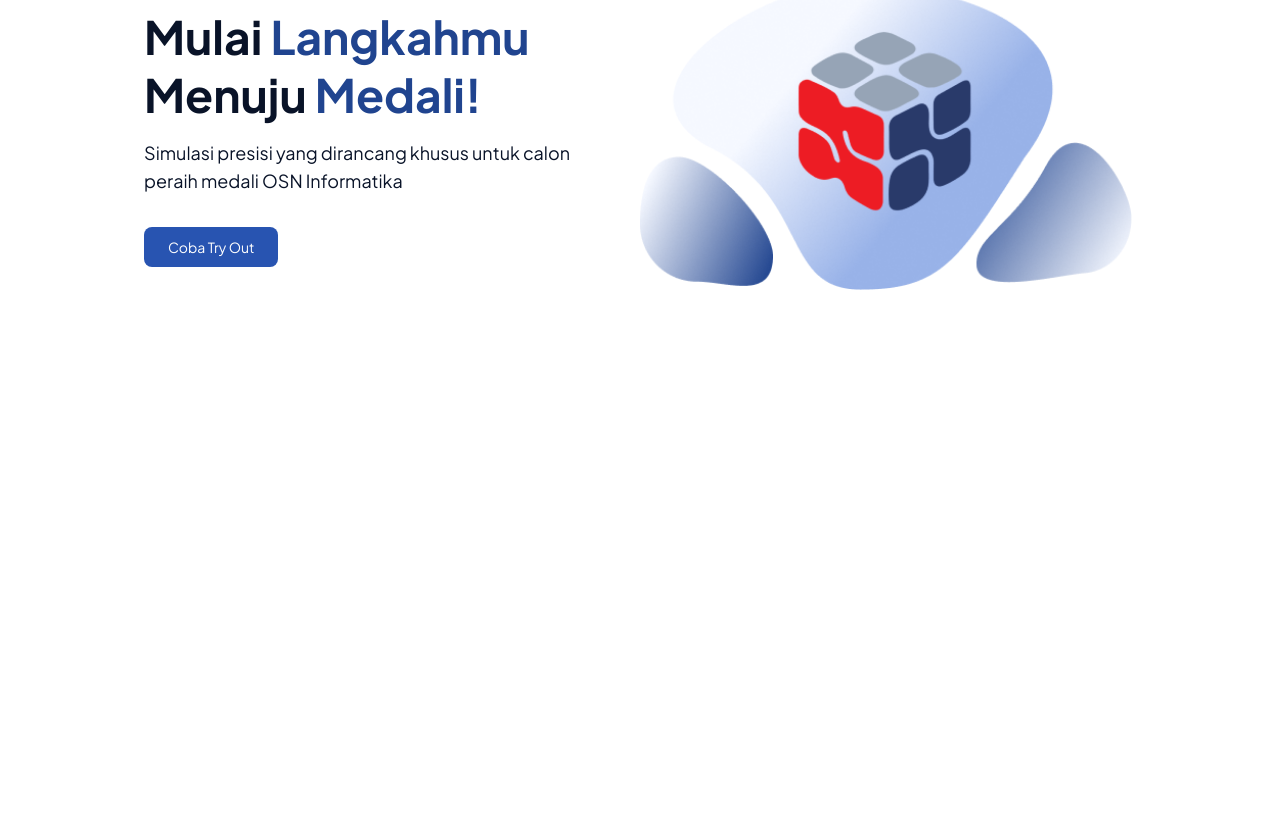
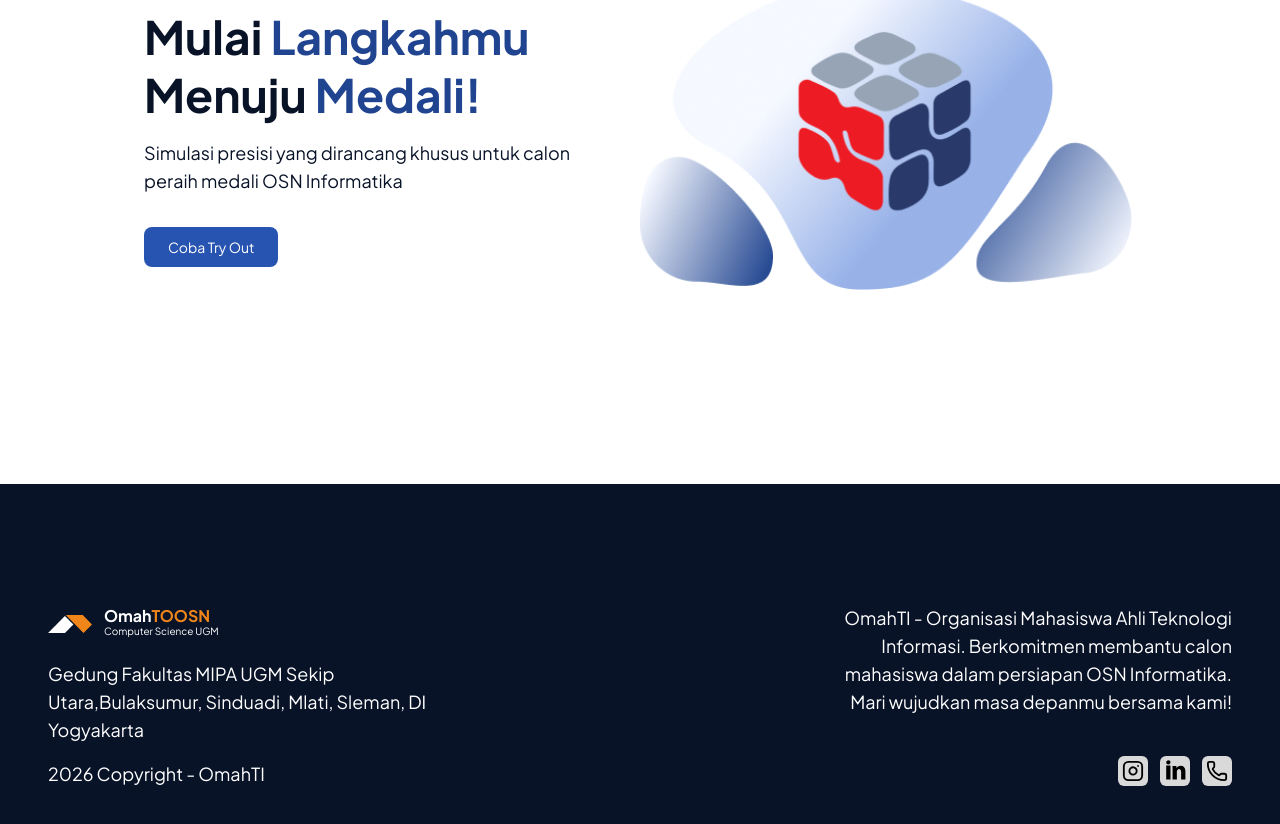
Before and after one commit to omah-ti/omahtoosn, a Next.js app: page / in a window 1280 px wide. Shown: the part 4249-5073 px from the top of the page. Before the commit the page ends 4733 px from the top, so only its background shows below. Built offline with nearby package versions, Linux system fonts and the light colour scheme.

Commit message:
feat(layout): add footer

```diff
--- a/src/app/(authenticated)/layout.tsx
+++ b/src/app/(authenticated)/layout.tsx
@@ -1,4 +1,5 @@
 import Navbar from "@/components/authenticated/navbar/navbar";
+import Footer from "@/components/ui/footer";
 
 export default function AuthenticatedLayout({
   children,
@@ -9,6 +10,7 @@ export default function AuthenticatedLayout({
     <>
       <Navbar />
       <div className="pt-16">{children}</div>
+      <Footer />
     </>
   );
 }
--- a/src/app/(unauthenticated)/layout.tsx
+++ b/src/app/(unauthenticated)/layout.tsx
@@ -1,4 +1,5 @@
 import LandingNavbar from "@/components/unauthenticated/navbar";
+import Footer from "@/components/ui/footer";
 
 export default function UnauthenticatedLayout({
   children,
@@ -9,6 +10,7 @@ export default function UnauthenticatedLayout({
     <>
       <LandingNavbar />
       {children}
+      <Footer />
     </>
   );
 }
--- /dev/null
+++ b/src/components/ui/footer.tsx
@@ -0,0 +1,38 @@
+import Link from "next/link"
+import Container from "./container"
+import Logo from "./logo"
+import Image from "next/image"
+import { Phone } from "lucide-react"
+
+const Footer = () => {
+  return (
+    <section className="bg-primary-1000 md:py-30 text-white text-[10px] md:text-lg pb-20 pt-11">
+      <Container>
+        <div className="flex justify-between md:items-stretch">
+          <div className="flex flex-col max-w-105 md:w-full w-[50%] justify-between space-y-4">
+            <Logo />
+            <p>Gedung Fakultas MIPA UGM Sekip Utara,Bulaksumur, Sinduadi, Mlati, Sleman, DI Yogyakarta</p>
+            <p>2026 Copyright - OmahTI</p>
+          </div>
+
+          <div className="flex flex-col max-w-105 items-end justify-end md:gap-10 w-[50%] h-full gap-3 pt-3 md:pt-0">
+            <p className="text-right w-full">OmahTI - Organisasi Mahasiswa Ahli Teknologi Informasi. Berkomitmen membantu calon mahasiswa dalam persiapan OSN Informatika. Mari wujudkan masa depanmu bersama kami!</p>
+            <div className="flex flex-row gap-3">
+              <Link href="https://www.instagram.com/omahti_ugm">
+                <Image src="/logo/instagram.svg" alt="Instagram" width={30} height={30} className="bg-[#D9D9D9] p-1 rounded-md" />
+              </Link>
+              <Link href="https://www.instagram.com/omahti_ugm">
+                <Image src="/logo/linkedin.svg" alt="Instagram" width={30} height={30} className="bg-[#D9D9D9] p-1 rounded-md" />
+              </Link>
+              <Link href="https://www.instagram.com/omahti_ugm">
+                <Phone className="text-black size-[30px] bg-[#D9D9D9] p-1 rounded-md" />
+              </Link>
+            </div>
+          </div>
+        </div>
+      </Container>
+    </section>
+  )
+}
+
+export default Footer
--- a/src/components/ui/logo.tsx
+++ b/src/components/ui/logo.tsx
@@ -24,8 +24,8 @@ export default function Logo({
         height={100}
       />
 
-      <div className="flex flex-col justify-center">
-        <p className="font-bold text-base leading-none">Omah<span className="text-[#F0861A]">TOOSN</span></p>
+      <div className="flex flex-col justify-center text-white">
+        <p className="font-bold text-base leading-none ">Omah<span className="text-[#F0861A]">TOOSN</span></p>
         <p className="text-[10px]">Computer Science UGM</p>
       </div>
     </div>
```
Also changed, not shown: public/logo/instagram.svg (added), public/logo/linkedin.svg (added).
